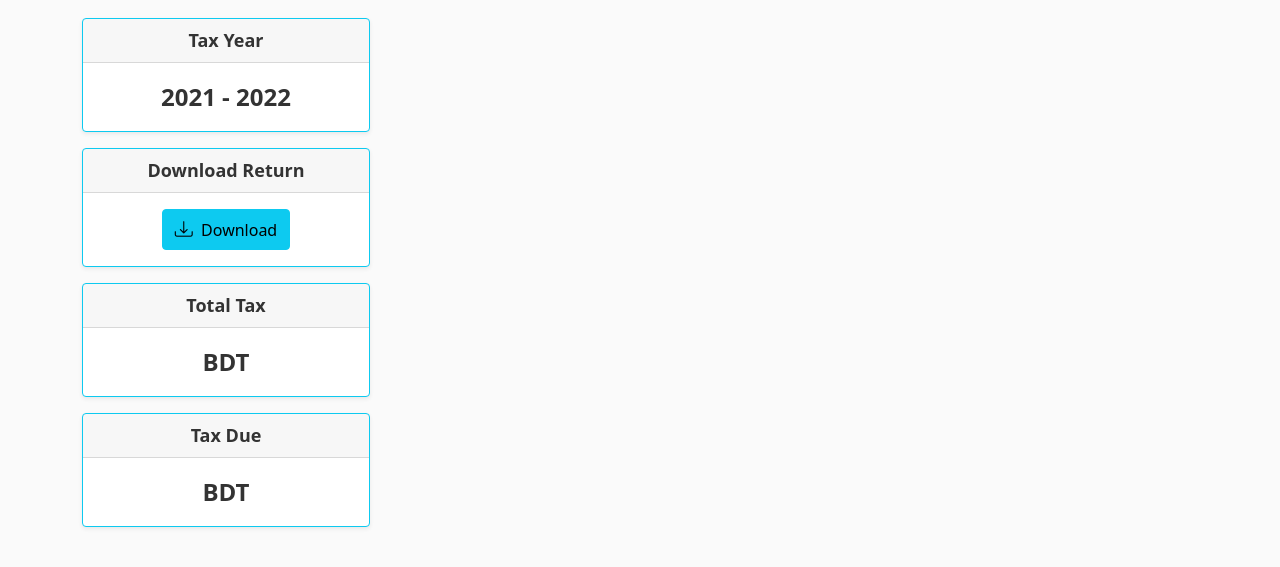
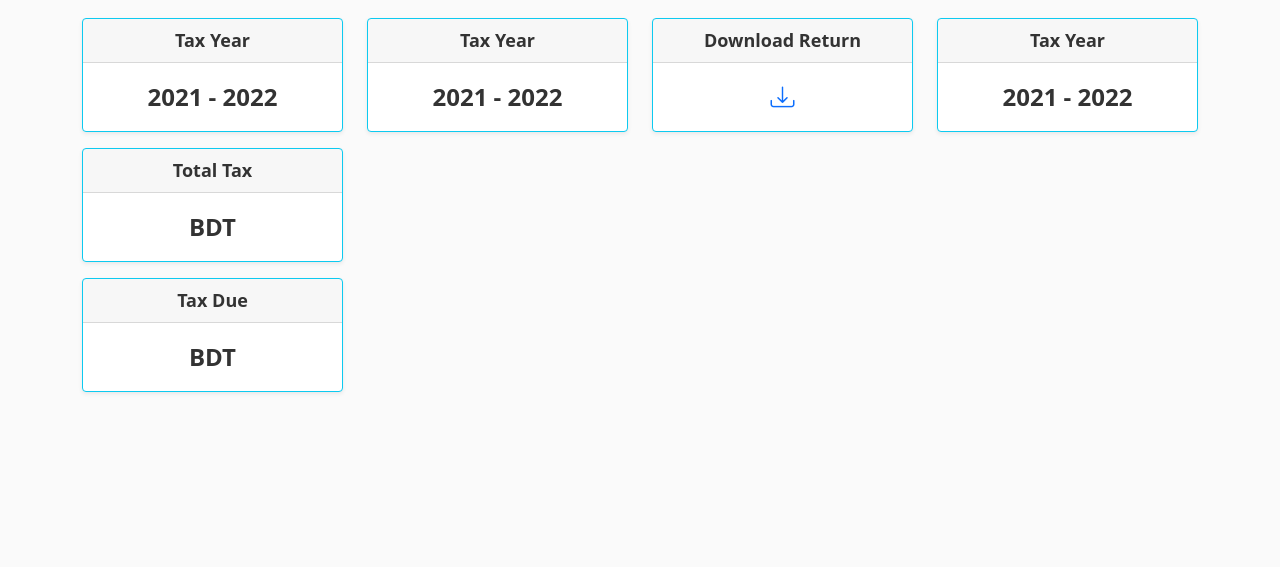
Before and after one commit to layesh/TaxLoverProject, a Django app: page /dashboard in a window 1280 px wide. Shown: the part 62-629 px from the top of the page. Run offline with Django 3.2, Linux system fonts and the light colour scheme; the visitor is signed in with stand-in values (Sample User, id 1); data that the repository does not hold is empty; some libraries are stand-ins or nearby versions.

Commit message:
Home page revamp.

```diff
--- a/taxlover/templates/taxlover/home.html
+++ b/taxlover/templates/taxlover/home.html
@@ -1,39 +1,12 @@
 {% extends "taxlover/base.html" %}
 {% load tax_extras %}
 {% block content %}
-    {#    {% for salary in salaries %}#}
-    {#        <article class="media content-section">#}
-    {#            <img class="rounded-circle article-img" src="{{ post.author.profile.image.url }}">#}
-    {#            <div class="media-body">#}
-    {#                <div class="article-metadata">#}
-    {#                    <a class="mr-2" href="#">{{ salary.tax_payer.name }}</a>#}
-    {#                    <small class="text-muted">{{ salary.financial_year_beg }} - {{ salary.financial_year_end }}</small>#}
-    {#                </div>#}
-    {#                <h2><a class="article-title" href="{% url 'salary-detail' salary.id %}">{{ salary.basic }}</a></h2>#}
-    {#                <p class="article-content">{{ salary.ait }}</p>#}
-    {#            </div>#}
-    {#        </article>#}
-    {#    {% endfor %}#}
-{#    <div class="row row-cols-1 row-cols-md-2 g-4">#}
-{#    <div class="col">#}
+    <div class="row">
+        <div class="col-sm-3">
             <div class="card border-info mb-3 shadow-sm" style="max-width: 18rem;">
                 <div class="card-header dashboard-tax-year-header">Tax Year</div>
                 <div class="card-body dashboard-tax-year-body">
                     <p class="card-text">{{ tax_year_beg }} - {{ tax_year_end }}</p>
-        </div>
-{#        <div style="text-align: center; padding-bottom: 6px"><button type="button" class="btn btn-outline-primary">Sign up for free</button></div>#}
-    </div>
-    <div class="card border-info mb-3 shadow-sm" style="max-width: 18rem;">
-        <div class="card-header dashboard-tax-year-header">Download Return</div>
-        <div class="card-body dashboard-tax-year-body">
-{#            <button type="button" class="btn btn-outline-warning" onclick="{% url 'generate' %}">#}
-{#                <i class="bi bi-download"></i>#}
-{#                Download#}
-{#            </button>#}
-            <a href="{% url 'generate' %}" class="btn btn-info">
-                <i class="bi bi-download" style="font-size: 18px"></i>
-                &nbsp;Download
-            </a>
                 </div>
             </div>
             <div class="card border-info mb-3 shadow-sm" style="max-width: 18rem;">
@@ -41,39 +14,40 @@
                 <div class="card-body dashboard-tax-year-body">
                     <p class="card-text">{{ income_dto.net_tax_after_rebate|format_decimal_to_whole }} BDT</p>
                 </div>
-{#        <div style="text-align: center; padding-bottom: 6px"><button type="button" class="btn btn-outline-primary">Sign up for free</button></div>#}
             </div>
             <div class="card border-info mb-3 shadow-sm" style="max-width: 18rem;">
                 <div class="card-header dashboard-tax-year-header">Tax Due</div>
                 <div class="card-body dashboard-tax-year-body">
                     <p class="card-text">{{ income_dto.paid_with_return|format_decimal_to_whole }} BDT</p>
                 </div>
-{#        <div style="text-align: center; padding-bottom: 6px"><button type="button" class="btn btn-outline-primary">Sign up for free</button></div>#}
             </div>
-{#    </div>#}
-{#    <div class="col">#}
-{#    <div class="card border-info mb-3 shadow-sm" style="max-width: 18rem;">#}
-{#        <div class="card-header dashboard-tax-year-header">Tax Year</div>#}
-{#        <div class="card-body dashboard-tax-year-body">#}
-{#            <p class="card-text">{{ tax_year_beg }} - {{ tax_year_end }}</p>#}
-{#        </div>#}
-{#    </div>#}
-{#    </div>#}
-{#    <div class="col">#}
-{#    <div class="card border-info mb-3 shadow-sm" style="max-width: 18rem;">#}
-{#        <div class="card-header dashboard-tax-year-header">Tax Year</div>#}
-{#        <div class="card-body dashboard-tax-year-body">#}
-{#            <p class="card-text">{{ tax_year_beg }} - {{ tax_year_end }}</p>#}
-{#        </div>#}
-{#    </div>#}
-{#    </div>#}
-{#    <div class="col">#}
-{#    <div class="card border-info mb-3 shadow-sm" style="max-width: 18rem;">#}
-{#        <div class="card-header dashboard-tax-year-header">Tax Year</div>#}
-{#        <div class="card-body dashboard-tax-year-body">#}
-{#            <p class="card-text">{{ tax_year_beg }} - {{ tax_year_end }}</p>#}
-{#        </div>#}
-{#    </div>#}
-{#    </div>#}
-{#    </div>#}
+        </div>
+        <div class="col-sm-3">
+            <div class="card border-info mb-3 shadow-sm" style="max-width: 18rem;">
+                <div class="card-header dashboard-tax-year-header">Tax Year</div>
+                <div class="card-body dashboard-tax-year-body">
+                    <p class="card-text">{{ tax_year_beg }} - {{ tax_year_end }}</p>
+                </div>
+            </div>
+        </div>
+        <div class="col-sm-3">
+            <div class="card border-info mb-3 shadow-sm" style="max-width: 18rem;">
+                <div class="card-header dashboard-tax-year-header">Download Return</div>
+                <div class="card-body dashboard-tax-year-body">
+                    <a href="{% url 'generate' %}">
+                        <i class="bi bi-download" data-bs-toggle="tooltip" data-bs-placement="bottom"
+                           title="Download Return"></i>
+                    </a>
+                </div>
+            </div>
+        </div>
+        <div class="col-sm-3">
+            <div class="card border-info mb-3 shadow-sm" style="max-width: 18rem;">
+                <div class="card-header dashboard-tax-year-header">Tax Year</div>
+                <div class="card-body dashboard-tax-year-body">
+                    <p class="card-text">{{ tax_year_beg }} - {{ tax_year_end }}</p>
+                </div>
+            </div>
+        </div>
+    </div>
 {% endblock content %}
```
Lines whose indentation alone changed are shown as unchanged.
